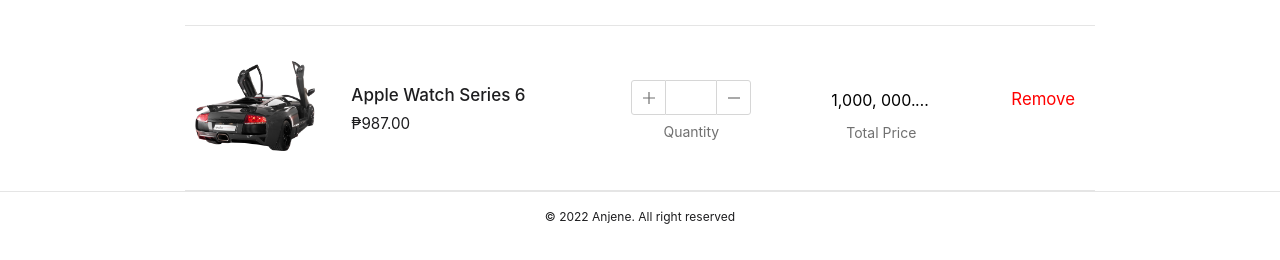
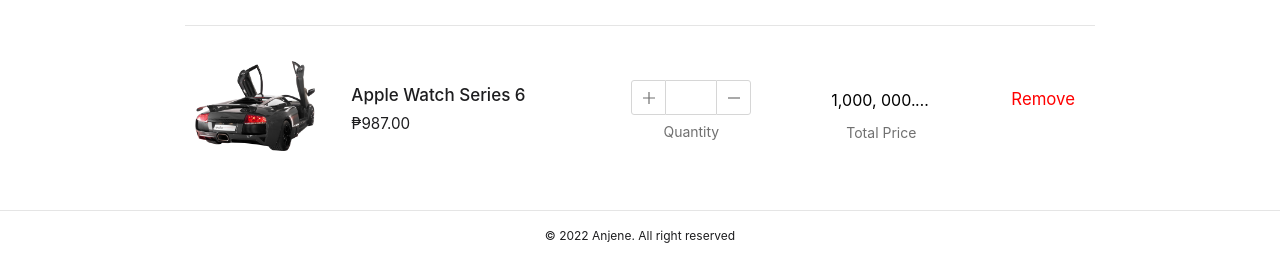
Before and after one commit to omarmorales810/Anjene, a PHP site: page /bag.php in a window 1280 px wide. Shown: the part 3365-3625 px from the top of the page. Before the commit the page ends 3589 px from the top, so only its background shows below. Run offline with PHP 8.4, Linux system fonts and the light colour scheme; data comes from the database, SQL or seed files in the repository; some libraries are stand-ins or nearby versions; some web fonts are replaced.

```diff
--- a/style.css
+++ b/style.css
@@ -1872,6 +1872,7 @@ input[type=number] {
   font-weight: 500;
   text-decoration: none;
   color: #1d1d1f;
+  transition: color 200ms ease;
 }
 
 .search-item-name:hover {
@@ -1959,6 +1960,7 @@ input[type=number] {
   align-items: center;
   flex-direction: column;
   padding-top: 125px;
+  padding-bottom: 20px;
 }
 
 .bag-page-header-header {
@@ -2011,6 +2013,10 @@ input[type=number] {
 
 .bag-page-table-item:first-child {
   border-top: 1px solid rgba(0, 0, 0, 0.1);
+}
+
+.bag-page-table-item:last-child {
+  border-bottom: none;
 }
 
 
```
